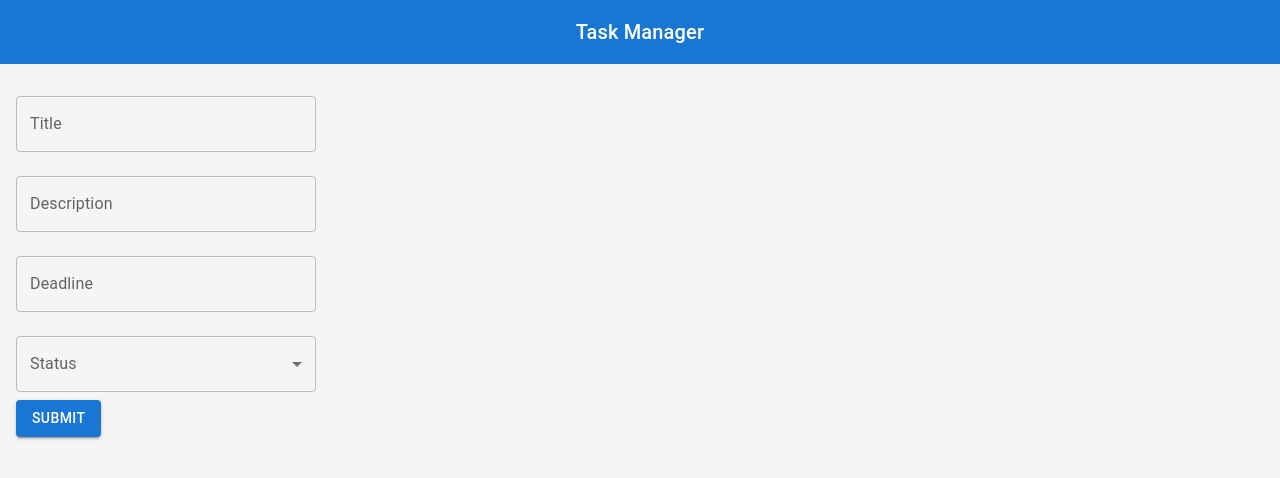
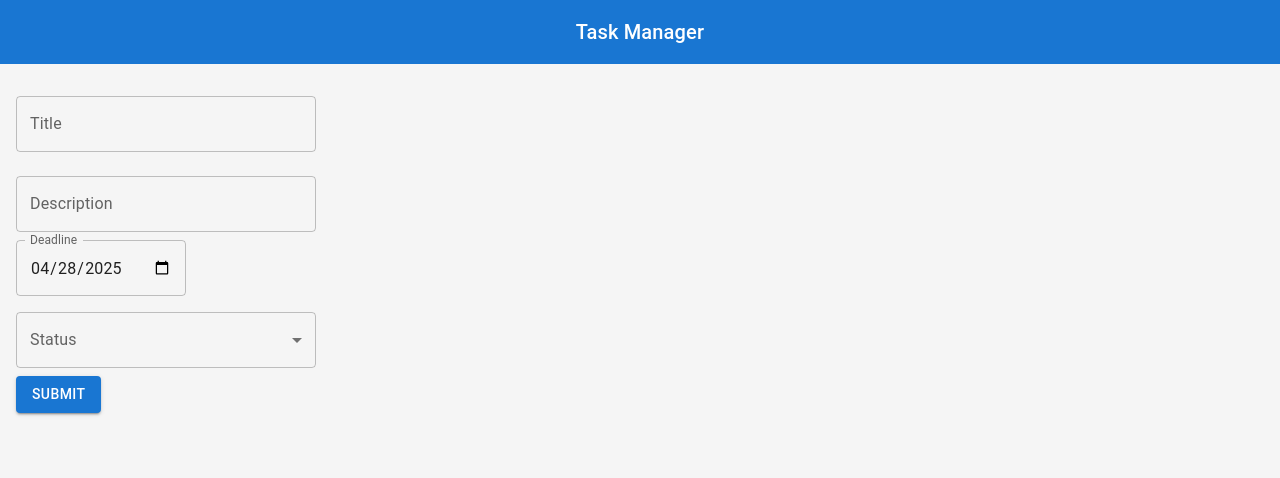
Before and after one commit to Brykl/Tasks-Manager, a React (Vite) app: page / in a window 1280 px wide. Shown: the top 478 px of the page. Built offline with nearby package versions, Linux system fonts and the light colour scheme.

Commit message:
set up a calend for deadline form

```diff
--- a/package.json
+++ b/package.json
@@ -10,9 +10,12 @@
     "preview": "vite preview"
   },
   "dependencies": {
+    "@date-io/date-fns": "^3.2.1",
     "@emotion/react": "^11.14.0",
     "@emotion/styled": "^11.14.0",
+    "@mui/icons-material": "^7.0.2",
     "@mui/material": "^7.0.2",
+    "@mui/x-date-pickers": "^8.1.0",
     "react": "^19.0.0",
     "react-dom": "^19.0.0"
   },
--- a/src/components/TaskForm.jsx
+++ b/src/components/TaskForm.jsx
@@ -11,17 +11,22 @@ import {
 import { useState } from "react";
 
 function TaskForm() {
+  const today = new Date();
+  const year = today.getFullYear();
+  const month = (today.getMonth() + 1).toString().padStart(2, "0"); // Добавляем ведущий ноль, если месяц меньше 10
+  const day = today.getDate().toString().padStart(2, "0"); // Добавляем ведущий ноль, если день меньше 10
+
+  const formattedDate = `${year}-${month}-${day}`;
   const [titleCard, setTitleCard] = useState("");
   const [description, setDescription] = useState("");
-  const [deadline, setDeadline] = useState("");
+  const [deadline, setDeadline] = useState(formattedDate);
   const [status, setStatus] = useState("");
-  const [error, setError] = useState(""); // Состояние для ошибки
+  const [error, setError] = useState("");
 
   const handleSubmit = (e) => {
     e.preventDefault();
 
     try {
-      // Проверка на пустые поля
       if (
         titleCard === "" ||
         description === "" ||
@@ -31,18 +36,15 @@ function TaskForm() {
         throw new Error("Все поля должны быть заполнены!");
       }
 
-      // Если все поля заполнены, можно выполнить отправку
       console.log({ titleCard, description, deadline, status });
 
-      // Очистка формы после отправки
       setTitleCard("");
       setDescription("");
-      setDeadline("");
+      setDeadline(formattedDate);
       setStatus("");
-      setError(""); // Очистка ошибки, если все поля заполнены
+      setError("");
     } catch (error) {
-      // Обработка ошибки
-      setError(error.message); // Устанавливаем сообщение ошибки
+      setError(error.message);
     }
   };
 
@@ -68,13 +70,14 @@ function TaskForm() {
         margin="normal"
       />
       <TextField
+        id="date"
         label="Deadline"
-        value={deadline}
-        onChange={(e) => setDeadline(e.target.value)}
-        fullWidth
-        margin="normal"
+        type="date"
+        defaultValue={deadline}
+        InputLabelProps={{
+          shrink: true,
+        }}
       />
-
       <FormControl fullWidth margin="normal">
         <InputLabel id="status-label">Status</InputLabel>
         <Select
```
Also changed, not shown: 1 other file (tests, documents, lock files or other folders).
